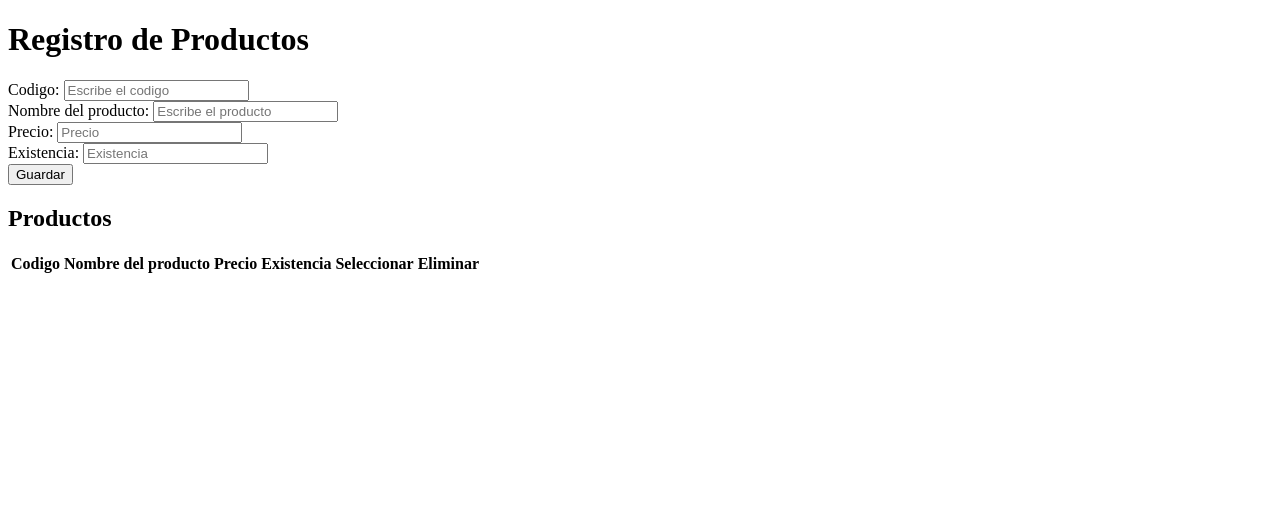
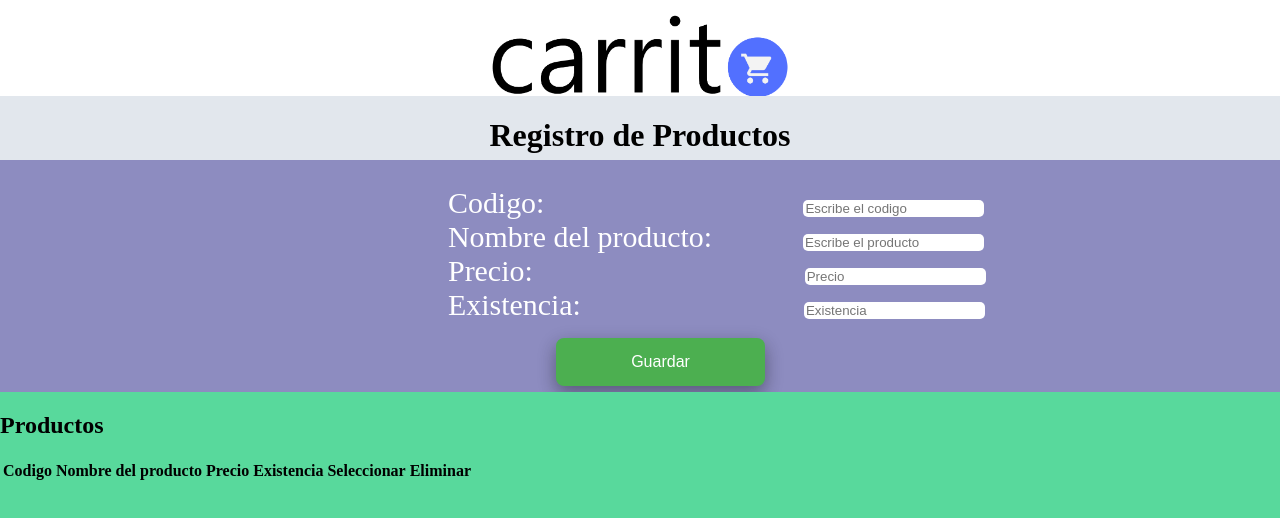
Before and after one commit to lokilaufeysonXD/proyecto-carrito-de-compras, a plain HTML site: page producto/Objetos/index.html in a window 1280 px wide. Drawn offline with Linux system fonts and the light colour scheme.

Commit message:
avance2
avance de la pagina registro de productos

```diff
--- /dev/null
+++ b/producto/Objetos/CSS/estilos.css
@@ -0,0 +1,146 @@
+#logo {
+	padding-top: 5px;
+	width: 300px;
+}
+
+#header-2{
+	position: absolute; top:12%; left:0px;
+	width: 100%;
+	height: 77px;
+	border:0Px;
+	border-left: 0px;
+	background:#e2e7ed;
+}
+
+nav{
+	margin-top: 13px
+
+}
+nav ul{
+	list-style: none;padding-left: 0;
+}
+nav ul li{
+	display: inline-block;
+}
+nav ul li a{
+	text-decoration: none; color: #626262;font-size: 15px;padding: 0px 25px; border-right: 2px solid #626262;font-family: 'PT Sans',
+	 sans-serif;
+}
+nav ul li:last-child a{
+	padding-right: 0; border-right: none;
+}
+nav ul li a:hover, .menu-activo{
+	color: #00aeff;
+}
+
+#cuerpo{
+	position: absolute; top:20%; left:0px;
+	width: 100%;
+	height: 30%;
+	border:0Px;
+	border-left: 0px;
+	background:#8d8cc0;
+}
+#cuerpo2{
+	position: absolute; top:49%; left:0px;
+	width: 100%;
+	height: 620px;
+	border:0Px;
+	border-left: 0px;
+	background:#58d99c;
+}
+/*------------------------------------------------------------------------------*/
+
+#descripcion_encuesta1{
+	color: white;
+	font-size: 187%;
+	padding-right: 255px;
+}
+#descripcion_encuesta2{
+	color: white;
+	font-size: 187%;
+	padding-right: 87px;
+}
+#descripcion_encuesta3{
+	color: white;
+	font-size: 187%;
+	padding-right: 268px;
+}
+#descripcion_encuesta4{
+	color: white;
+	font-size: 187%;
+	padding-right: 219px;
+}
+/*---------------------------------------------------------------------------------*/
+
+#formulario{
+	padding-top: 2%;
+	padding-left: 35%;
+}
+
+#caja-boton{
+	padding-top: 2%;
+	padding-left: 13%;
+}
+
+#btnSaveDate{
+    background-color: #4CAF50; /* Green */
+    border: none;
+    color: white;
+    padding: 15px 75px;
+    text-align: center;
+    text-decoration: none;
+    display: inline-block;
+    font-size: 16px;
+    border-radius: 8px;
+    box-shadow: 0 8px 16px 0 rgba(0,0,0,0.2), 0 6px 20px 0 rgba(0,0,0,0.19);
+    cursor: pointer;
+}
+
+/*---------------------------------------------------------------------------------*/
+#txtCod{
+	border-radius: 5px;
+	border: none;
+}
+#txtNP{
+	border-radius: 5px;
+	border: none;
+}
+
+#txtPrice{
+	border-radius: 5px;
+	border: none;
+}
+#txtEXS{
+	border-radius: 5px;
+	border: none;
+}
+/*-----------------------------------------------------------------------------------*/
+
+
+#pie-de-pagina{
+	position: absolute; top:276%; left:0px;
+	width: 100%;
+	height: 130px;
+	border:0Px;
+	border-left: 0px;
+	background:#31333e;
+}
+#lista{
+	float: left;
+	padding-top:44px;
+	padding-left:50px;
+}
+#parrafo_descripcion{
+	color: #e2e7ed;
+	position: absolute; top:90px; left:73px;
+}
+
+#listaimg ul li a{
+	list-style: none;
+	border-right: none;
+	padding: 0px 0px
+}
+#listaimg{
+	position: absolute; top:44px; left:900px;
+}
--- a/producto/Objetos/index.html
+++ b/producto/Objetos/index.html
@@ -4,40 +4,51 @@
     <meta charset="UTF-8" />
     <meta name="viewport" content="width=device-width, initial-scale=1.0" />
     <meta http-equiv="X-UA-Compatible" content="ie=edge" />
+    <link rel="stylesheet" href="css/estilos.css">
     <title>Formulario</title>
 </head>
 
 <body>
-<form>
-<div class="container"></div>
+    <div id="header-top">
+        <center>
+            <img id="logo" src="img/logo carrito.PNG" alt="cargando..." >
+        </center>
+    </div>
+    <div id="header-2">
+        <CENTER>
             <h1>Registro de Productos</h1>
-    <p></p>
-    <form>
+        </CENTER>
+    </div>
+
+<div id="cuerpo">
+    <form id="formulario">
         <div class="form-text">
-            <label for="txtcodigo">Codigo:</label>
-            <input type="text   " class="form-control" id="txtCod" placeholder="Escribe el codigo">
+            <label for="txtcodigo" id="descripcion_encuesta1">Codigo:</label>
+            <input type="text   " class="form-control" id="txtCod" placeholder="Escribe el codigo" >
         </div>
 
         <div class="form-text">
-            <label for="txtNameP">Nombre del producto:</label>
+            <label for="txtNameP" id="descripcion_encuesta2">Nombre del producto:</label>
             <input type="text" class="form-control" id="txtNP" placeholder="Escribe el producto">
         </div>
 
         <div class="form-text">
-            <label for="txtPrecio">Precio:</label>
+            <label for="txtPrecio" id="descripcion_encuesta3">Precio:</label>
             <input type="text" class="form-control" id="txtPrice" placeholder="Precio">
         </div>
 
         <div class="form-text">
-            <label for="txtExist">Existencia:</label>
+            <label for="txtExist" id="descripcion_encuesta4">Existencia:</label>
             <input type="text" class="form-control" id="txtEXS" placeholder="Existencia">
         </div>
 
-
+        <div id="caja-boton">
             <button type="button" class="btn btn-default" id="btnSaveDate">Guardar</button>
+        </div>
     </form>
 </div>
-        <div class="container">
+
+<div class="container" id="cuerpo2">
          <h2>Productos</h2>
          <table class="table table-hover" id="prodTable">
              <thead>
@@ -57,6 +68,7 @@
              </tbody>
          </table>
 </div>
+
 <p></p>
 
 
```
Also changed, not shown: producto/Objetos/img/logo carrito.png (added). Lines whose indentation alone changed are shown as unchanged.
